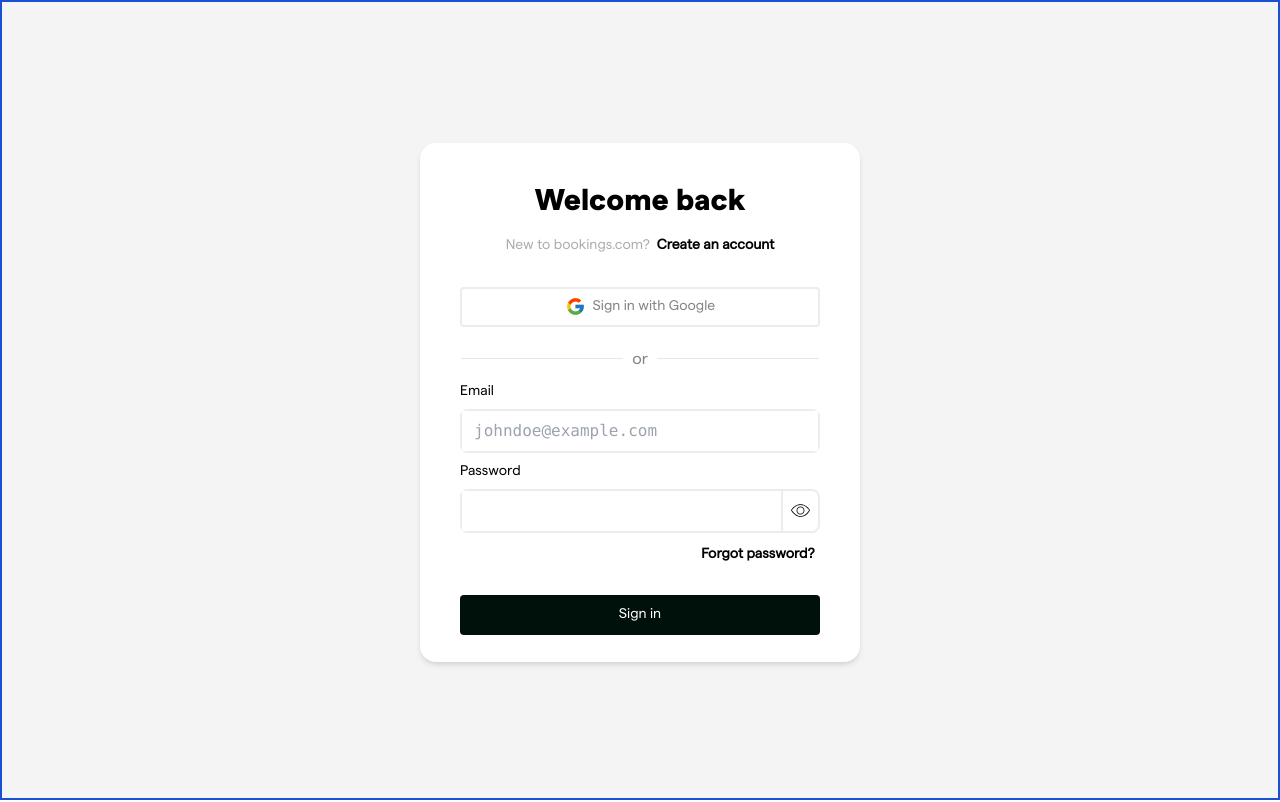
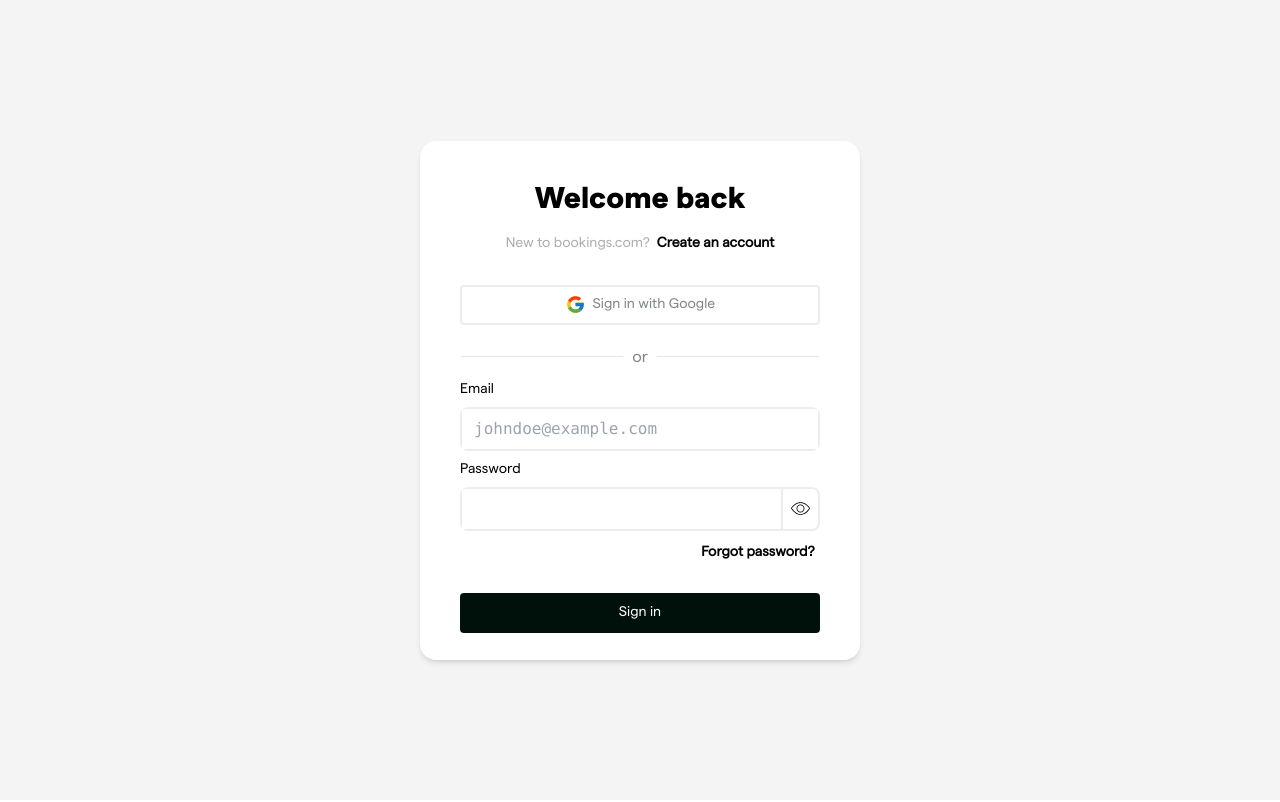
Before and after one commit to Asiedu13/appointment-booking, a Next.js app: page / in a window 1280 px wide. Built offline with nearby package versions, Linux system fonts and the light colour scheme.

Commit message:
Removed general border

```diff
--- a/app/page.js
+++ b/app/page.js
@@ -5,7 +5,7 @@
 export default function Home() {
   return (
     <main
-      className={` ${matter.className} h-screen w-screen bg-[#CCCFCE3D] border-solid border-blue-700 border-2`}
+      className={` ${matter.className} h-screen w-screen bg-[#CCCFCE3D]`}
     >
       <SignIn />
     </main>
```
Also changed, not shown: 1 other file (tests, documents, lock files or other folders).
